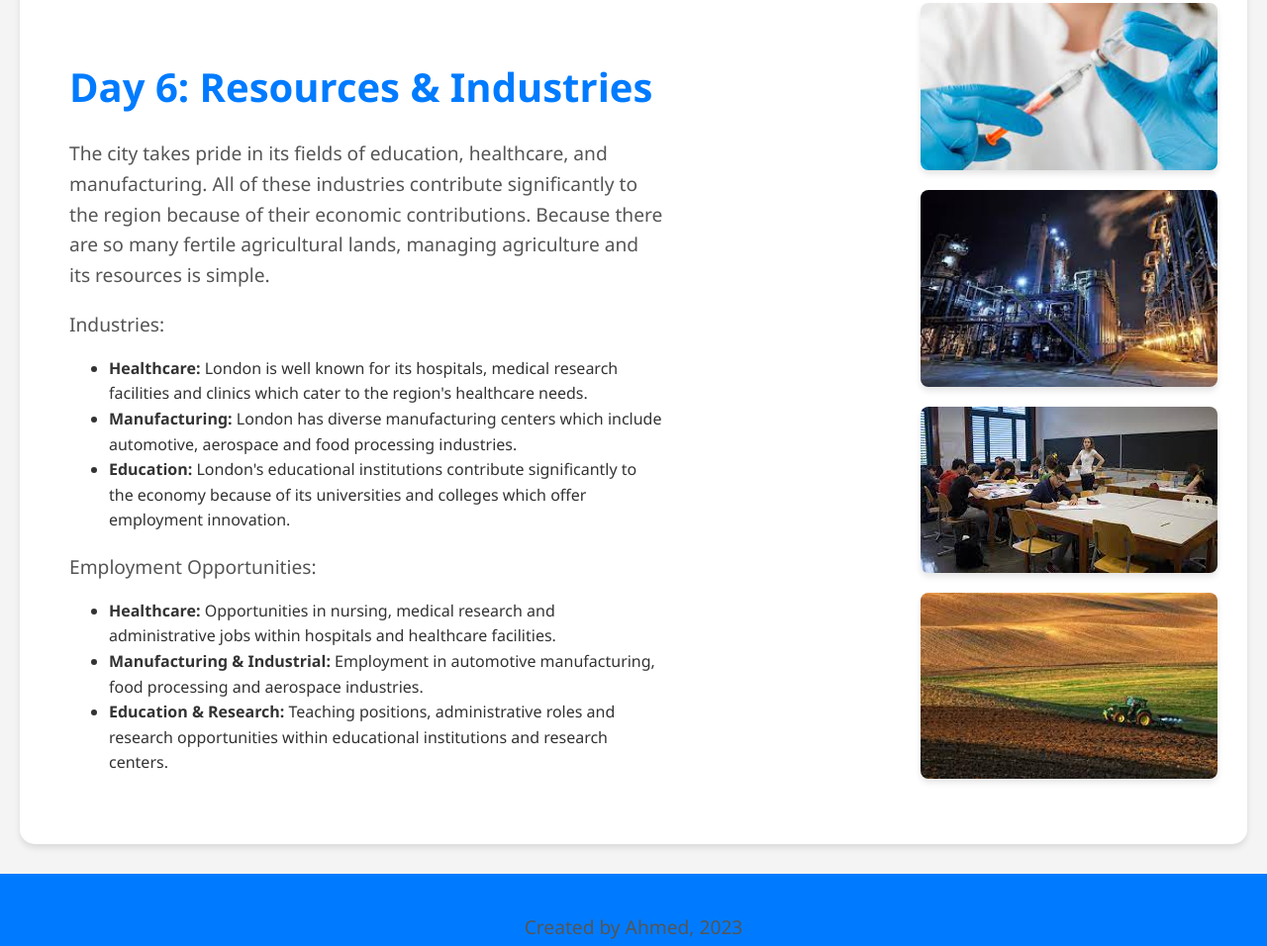
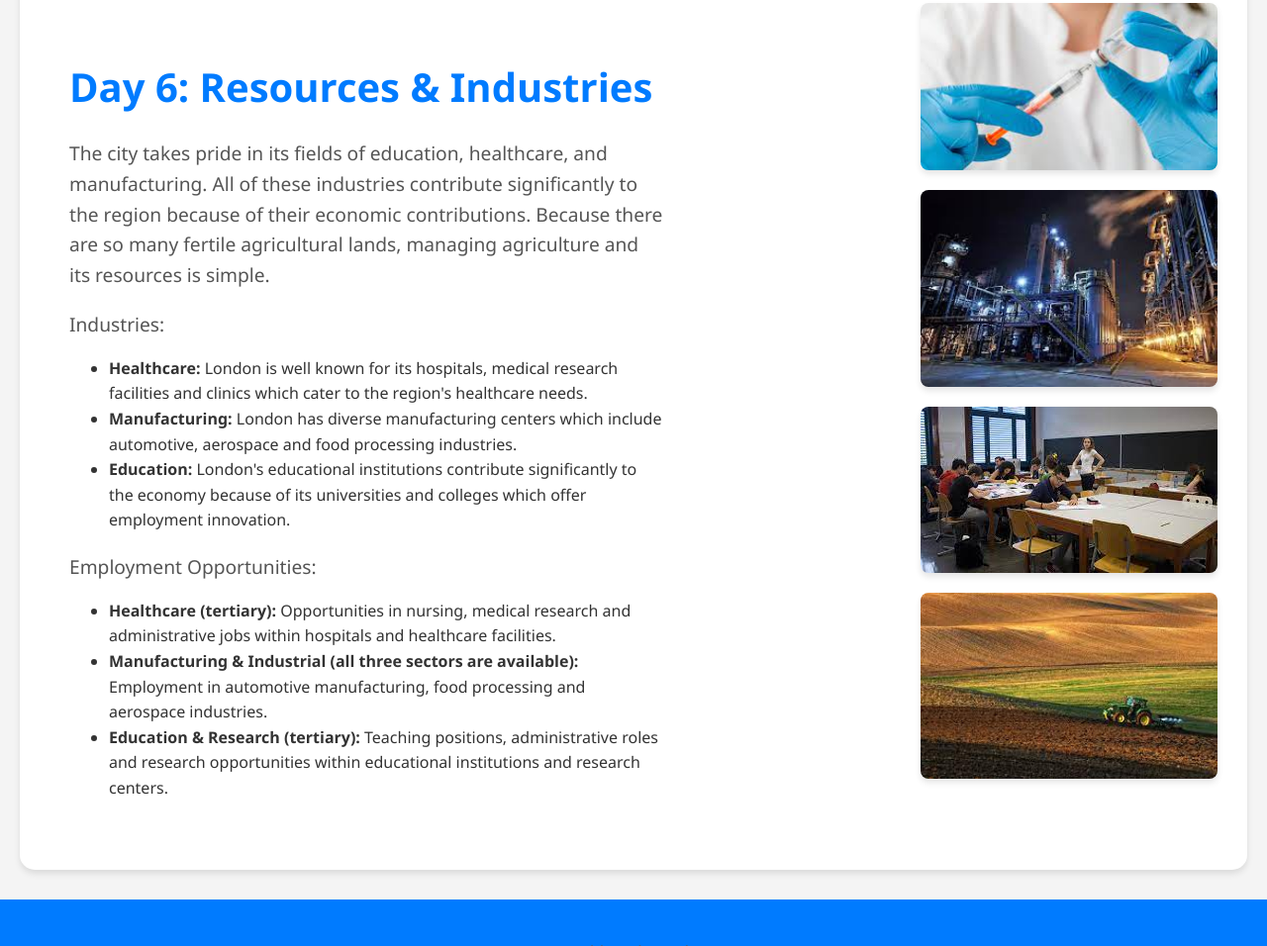
Before and after one commit to ahmedalbahrani6/londonOntario, a plain HTML site: page resources_industries.html in a window 1280 px wide. Shown: the part 238-1194 px from the top of the page at 99% size. Drawn offline with Linux system fonts and the light colour scheme.

Commit message:
resource

```diff
--- a/resources_industries.html
+++ b/resources_industries.html
@@ -79,9 +79,9 @@
                     <p>
                         Employment Opportunities:
                         <ul>
-                            <li><strong>Healthcare:</strong> Opportunities in nursing, medical research and administrative jobs within hospitals and healthcare facilities.</li>
-                            <li><strong>Manufacturing & Industrial:</strong> Employment in automotive manufacturing, food processing and aerospace industries.</li>
-                            <li><strong>Education & Research:</strong> Teaching positions, administrative roles and research opportunities within educational institutions and research centers.</li>
+                            <li><strong>Healthcare (tertiary):</strong> Opportunities in nursing, medical research and administrative jobs within hospitals and healthcare facilities.</li>
+                            <li><strong>Manufacturing & Industrial (all three sectors are available):</strong> Employment in automotive manufacturing, food processing and aerospace industries.</li>
+                            <li><strong>Education & Research (tertiary):</strong> Teaching positions, administrative roles and research opportunities within educational institutions and research centers.</li>
                         </ul>
                     </p>
                 </div>
```
